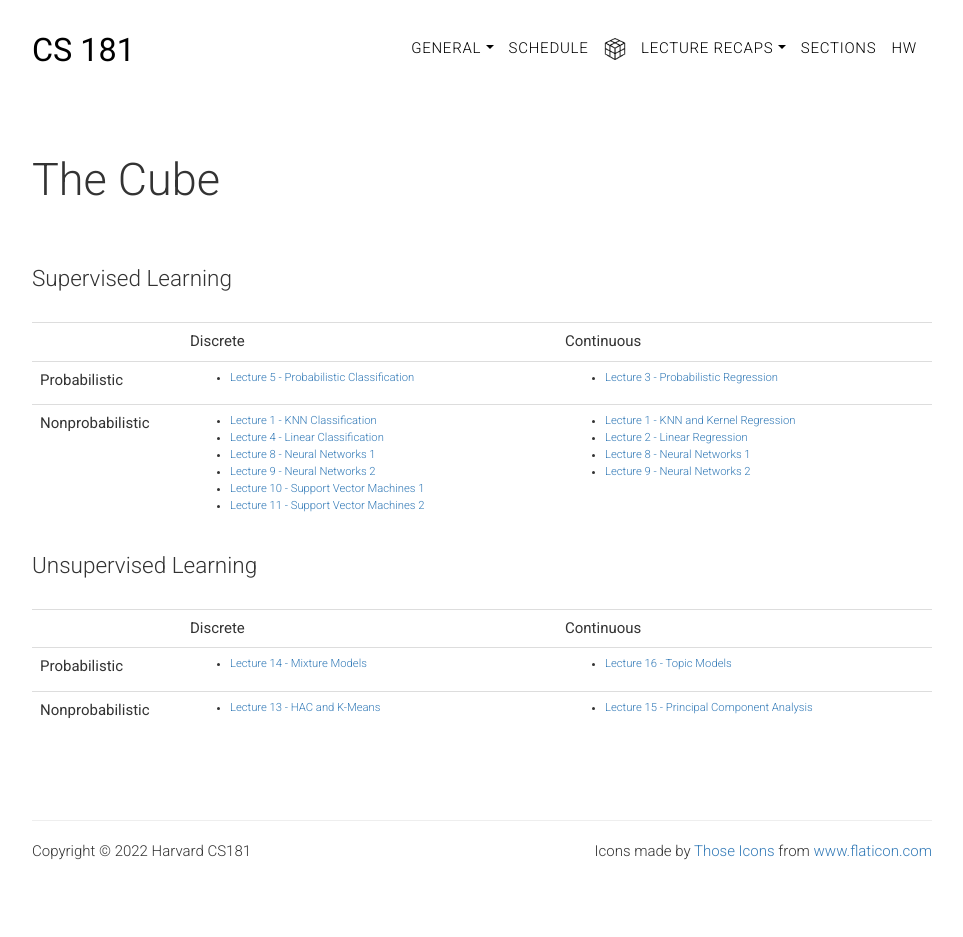
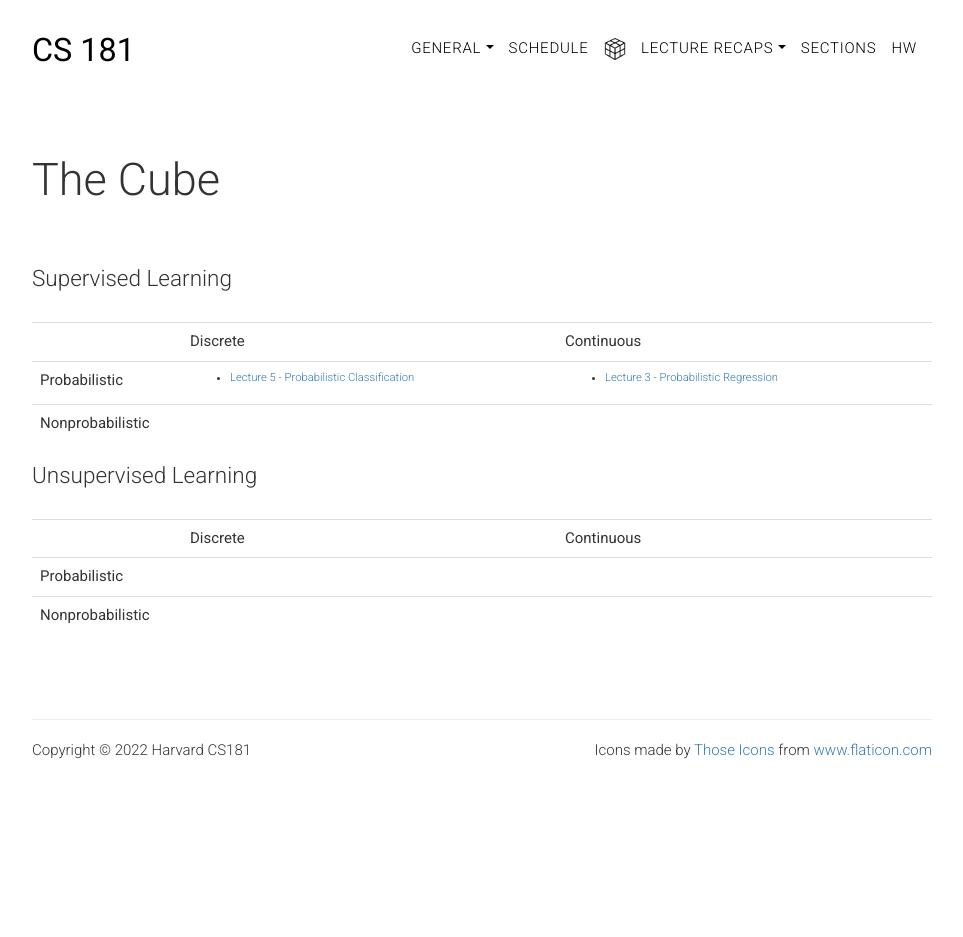
Before and after one commit to harvard-ml-courses/cs181-web, a Jekyll site: the page built from cube.html, in a window 1280 px wide. Shown: the whole page, without its empty margins (158-1121 px from the left). Built offline with Jekyll 4.4.1, drawn with Linux system fonts in a browser that asks for light colours; after the commit the page ends 900 px from its top, so only the background shows below that.

Commit message:
clean up

```diff
--- a/ccsolutions.html
+++ b/ccsolutions.html
@@ -8,7 +8,7 @@ weight: 0
 <section class="main-container text">
     <div class="main">
       <ul>
-        <li>
+        <!-- <li>
           Lecture 2 - Linear Regression (January 28, 2021)
           <ul>
             <li>Question A: Graph 1 is Line 2, Graph 2 is Line 1, Graph 3 is Line 2
@@ -178,7 +178,7 @@ weight: 0
             <li>3: Around top. Because we're using epsilon-greedy exploration and the SARSA agent must follow its policy, it will sometimes fall off into the red zone when it goes to the right and learn that going to the right is bad. This is like the agent can’t tell the difference between having noise and having to follow epsilon-greedy exploration.</li>
             <li>4: Straight right. Even if the agent sometimes falls into the red zone while going right, it will still learn the optimal policy.</li>
          </ul>
-        </li>
+        </li> -->
       </ul>
     </div>
 </section>
--- a/cube.html
+++ b/cube.html
@@ -31,20 +31,20 @@ weight: 0
               <th scope="row">Nonprobabilistic</th>
               <td>
                 <ul>
-                  <li><a href="{{ site.baseurl }}/recap1" target="_blank">Lecture 1 - KNN Classification</a></li>
+                  <!-- <li><a href="{{ site.baseurl }}/recap1" target="_blank">Lecture 1 - KNN Classification</a></li>
                   <li><a href="{{ site.baseurl }}/recap4" target="_blank">Lecture 4 - Linear Classification</a></li>
                   <li><a href="{{ site.baseurl }}/recap8" target="_blank">Lecture 8 - Neural Networks 1</a></li>
                   <li><a href="{{ site.baseurl }}/recap9" target="_blank">Lecture 9 - Neural Networks 2</a></li>
                   <li><a href="{{ site.baseurl }}/recap10" target="_blank">Lecture 10 - Support Vector Machines 1</li>
-                  <li><a href="{{ site.baseurl }}/recap11" target="_blank">Lecture 11 - Support Vector Machines 2</li>
+                  <li><a href="{{ site.baseurl }}/recap11" target="_blank">Lecture 11 - Support Vector Machines 2</li> -->
                 </ul>
               </td>
               <td>
                 <ul>
-                  <li><a href="{{ site.baseurl }}/recap1" target="_blank">Lecture 1 - KNN and Kernel Regression</a></li>
+                  <!-- <li><a href="{{ site.baseurl }}/recap1" target="_blank">Lecture 1 - KNN and Kernel Regression</a></li>
                   <li><a href="{{ site.baseurl }}/recap2" target="_blank">Lecture 2 - Linear Regression</a></li>
                   <li><a href="{{ site.baseurl }}/recap8" target="_blank">Lecture 8 - Neural Networks 1</a></li>
-                  <li><a href="{{ site.baseurl }}/recap9" target="_blank">Lecture 9 - Neural Networks 2</a></li>
+                  <li><a href="{{ site.baseurl }}/recap9" target="_blank">Lecture 9 - Neural Networks 2</a></li> -->
                 </ul>
               </td>
             </tr>
@@ -61,12 +61,12 @@ weight: 0
               <th scope="row">Probabilistic</th>
               <td>
                 <ul>
-                  <li><a href="{{ site.baseurl }}/recap14" target="_blank">Lecture 14 - Mixture Models</a></li>
+                  <!-- <li><a href="{{ site.baseurl }}/recap14" target="_blank">Lecture 14 - Mixture Models</a></li> -->
                 </ul>
               </td>
               <td>
                 <ul>
-                  <li><a href="{{ site.baseurl }}/recap16" target="_blank">Lecture 16 - Topic Models</a></li>
+                  <!-- <li><a href="{{ site.baseurl }}/recap16" target="_blank">Lecture 16 - Topic Models</a></li> -->
                 </ul>
               </td>
             </tr>
@@ -74,12 +74,12 @@ weight: 0
               <th scope="row">Nonprobabilistic</th>
               <td>
                 <ul>
-                  <li><a href="{{ site.baseurl }}/recap13" target="_blank">Lecture 13 - HAC and K-Means</a></li>
+                  <!-- <li><a href="{{ site.baseurl }}/recap13" target="_blank">Lecture 13 - HAC and K-Means</a></li> -->
                 </ul>
               </td>
               <td>
                 <ul>
-                  <li><a href="{{ site.baseurl }}/recap15" target="_blank">Lecture 15 - Principal Component Analysis</a></li>
+                  <!-- <li><a href="{{ site.baseurl }}/recap15" target="_blank">Lecture 15 - Principal Component Analysis</a></li> -->
                 </ul>
               </td>
             </tr>
```
